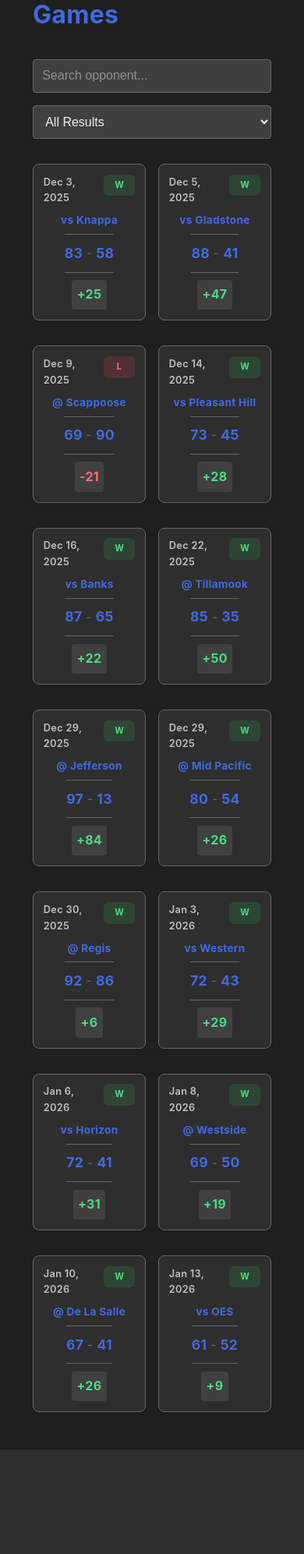
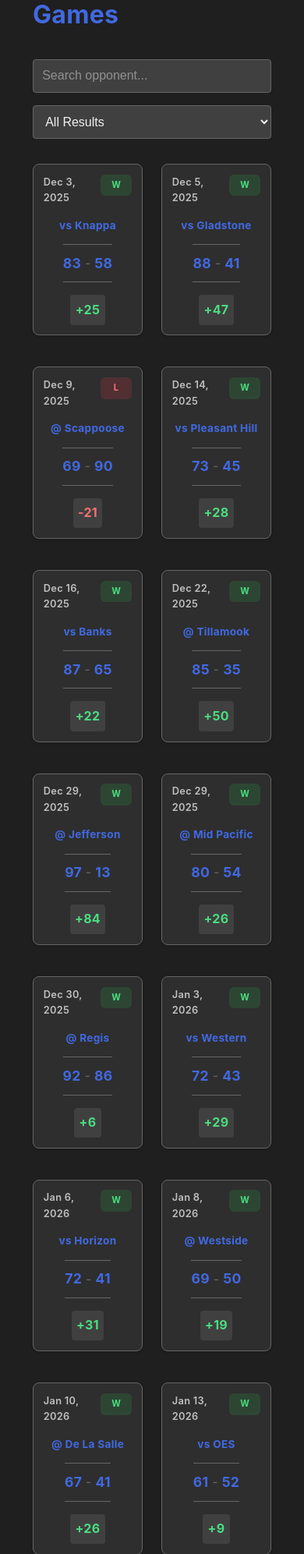
Before and after one commit to Gavino1730/Stats, a Flask app: page /games in a window 390 px wide. Shown: the part 167-2160 px from the top of the page at 78% size. Before the commit the page ends 2026 px from the top, so only its background shows below. Run offline with Flask 3, Linux system fonts and the light colour scheme.

Commit message:
Enhance layout and styling of games and players containers for improved responsiveness

```diff
--- a/static/style.css
+++ b/static/style.css
@@ -549,25 +549,25 @@ body {
 .games-container,
 .players-container {
     display: grid;
-    gap: 1rem;
+    gap: 1.5rem;
 }
 
 /* Games Grid */
 .games-container {
-    grid-template-columns: repeat(auto-fill, minmax(180px, 1fr));
+    grid-template-columns: repeat(auto-fit, minmax(250px, 1fr));
 }
 
 .game-card {
     background: var(--card-bg);
     border-radius: 8px;
-    padding: 1rem;
-    box-shadow: 0 1px 3px rgba(0,0,0,0.08);
+    padding: 1.5rem;
+    box-shadow: 0 2px 4px rgba(0,0,0,0.1);
     border: 1px solid var(--border);
     cursor: pointer;
     transition: all 0.3s ease;
     display: flex;
     flex-direction: column;
-    gap: 0.6rem;
+    gap: 1rem;
 }
 
 .game-card:hover {
@@ -641,14 +641,14 @@ body {
 
 /* Players Grid */
 .players-container {
-    grid-template-columns: repeat(auto-fill, minmax(165px, 1fr));
+    grid-template-columns: repeat(auto-fit, minmax(220px, 1fr));
 }
 
 .player-card {
     background: var(--card-bg);
     border-radius: 8px;
-    padding: 1rem;
-    box-shadow: 0 1px 3px rgba(0,0,0,0.08);
+    padding: 1.5rem;
+    box-shadow: 0 2px 4px rgba(0,0,0,0.1);
     border: 1px solid var(--border);
     cursor: pointer;
     transition: all 0.3s ease;
```
